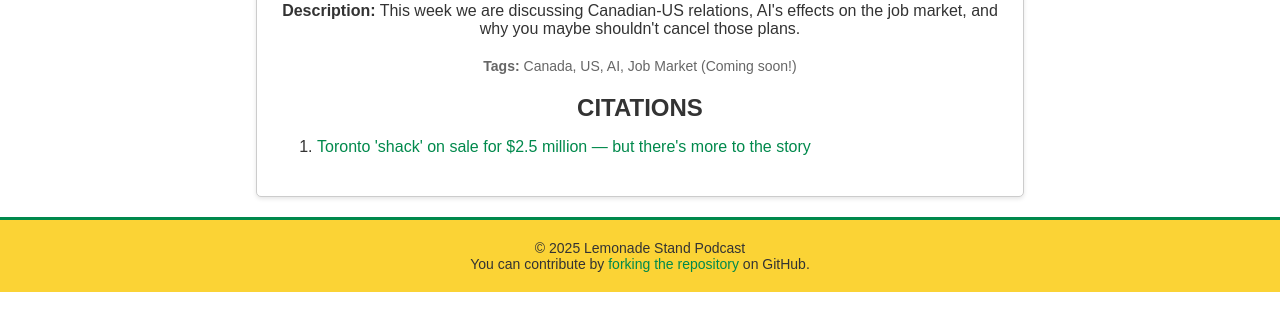
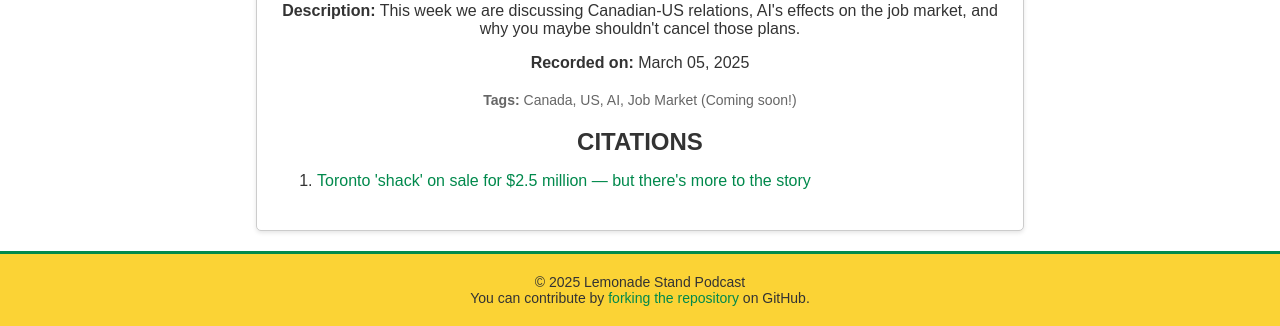
Before and after one commit to LemonadeStandPodcast/LemonadeStandPodcast.github.io, a Jekyll site: the page built from _episodes/episode1.md, in a window 1280 px wide, cut to the strip 796-1122 px from the top of the page. Built offline with Jekyll 4.4.1, drawn with Linux system fonts in a browser that asks for light colours; before the commit the page ends 1088 px from its top, so only the background shows below that.

Commit message:
add recorded on dates

```diff
--- a/_episodes/episode1.md
+++ b/_episodes/episode1.md
@@ -3,6 +3,7 @@ layout: episode
 title: "We're Open for Business"
 number: 1
 video_id: "3QjyKlomqKg"
+recorded_at: "2025-03-05"
 description: >
   This week we are discussing Canadian-US relations, AI's effects on the job market, and why you maybe shouldn't cancel those plans.
 tags:
--- a/_layouts/episode.html
+++ b/_layouts/episode.html
@@ -19,6 +19,7 @@ layout: default
   <!-- Description Section -->
   <section class="description-section">
     <p><strong>Description:</strong> {{ page.description }}</p>
+    <p><strong>Recorded on:</strong> {{ page.recorded_at | date: "%B %d, %Y" }}</p>
   </section>
   <!-- Tags Section -->
   <section class="tags-section">
--- a/css/style.css
+++ b/css/style.css
@@ -164,7 +164,6 @@ main .episode-list li a:hover {
   text-decoration: underline;
 }
 
-
 .tags-section p {
   font-size: 14px;
   color: #666;
```
Also changed, not shown: _episodes/episode2.md (+1 -0 lines), _episodes/episode3.md (+1 -0 lines).
